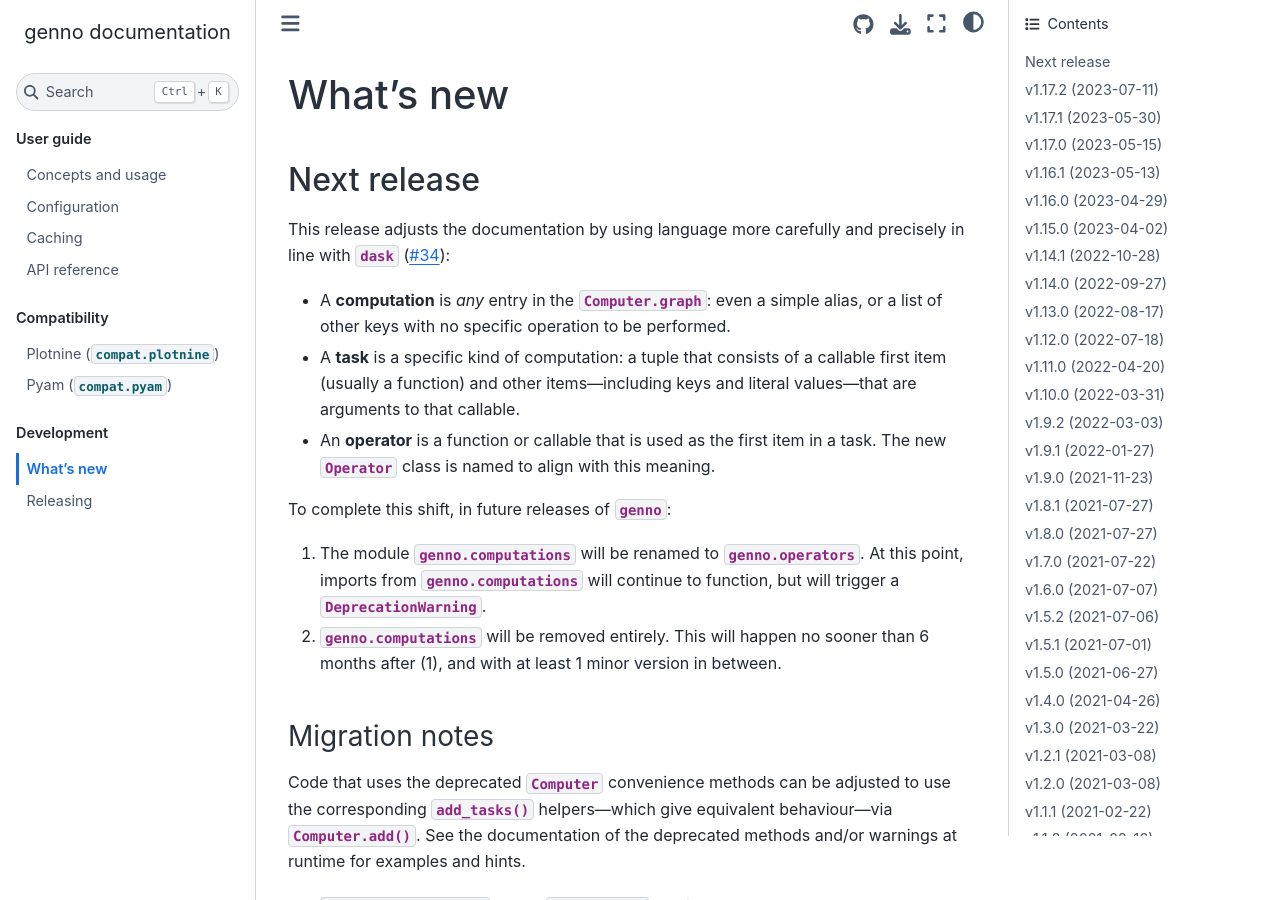
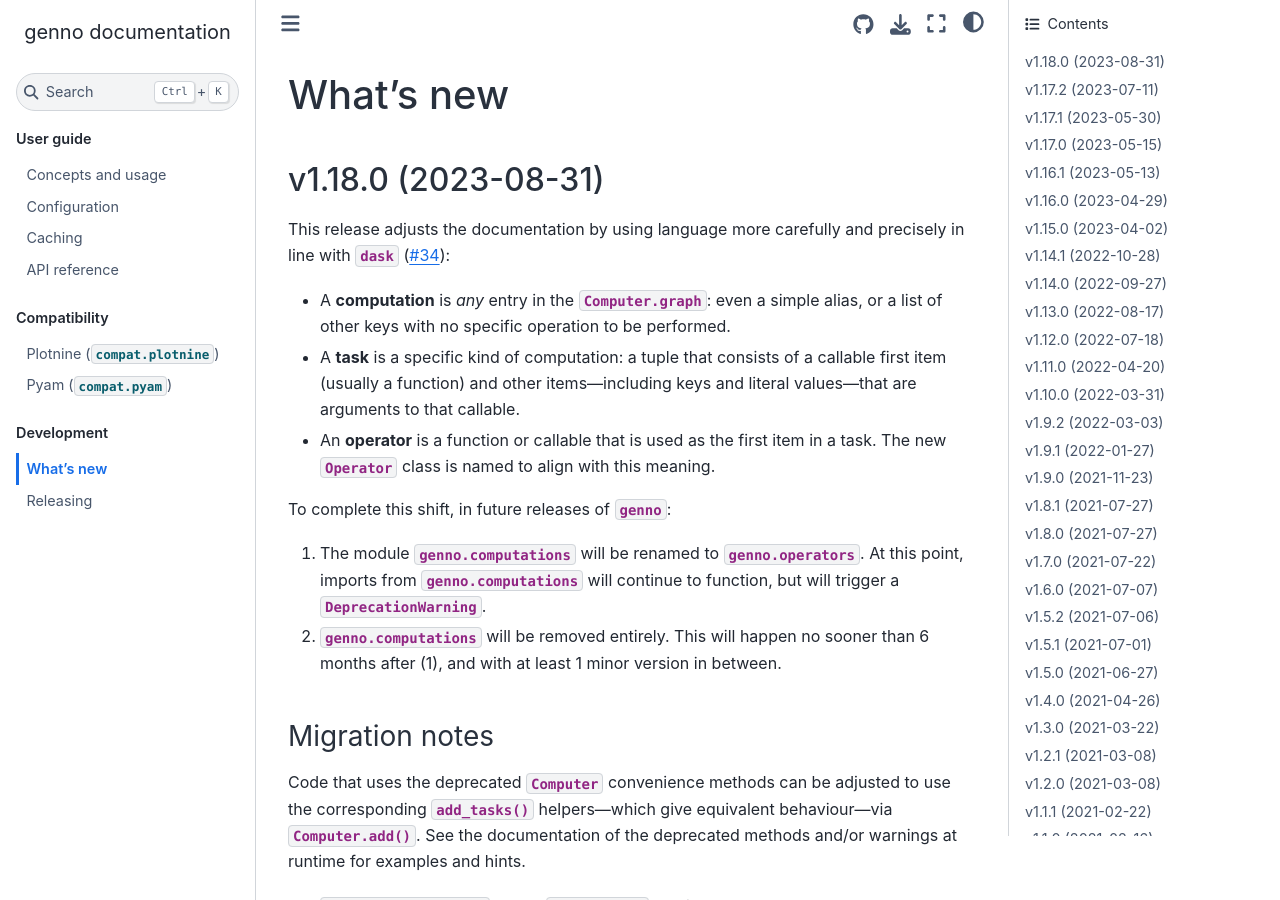
Before and after one commit to khaeru/genno, a Sphinx documentation site: the page built from doc/whatsnew.rst, in a window 1280 px wide and 900 px high. Built offline with Sphinx 7.4.7 and the Sphinx Book theme 1.1.4, drawn with Linux system fonts in a browser that asks for light colours.

Commit message:
Mark v1.18.0 in doc/whatsnew

```diff
--- a/doc/whatsnew.rst
+++ b/doc/whatsnew.rst
@@ -1,8 +1,11 @@
 What's new
 **********
 
-Next release
-============
+.. Next release
+.. ============
+
+v1.18.0 (2023-08-31)
+====================
 
 This release adjusts the documentation by using language more carefully and precisely in line with :mod:`.dask` (:issue:`34`):
 
```
